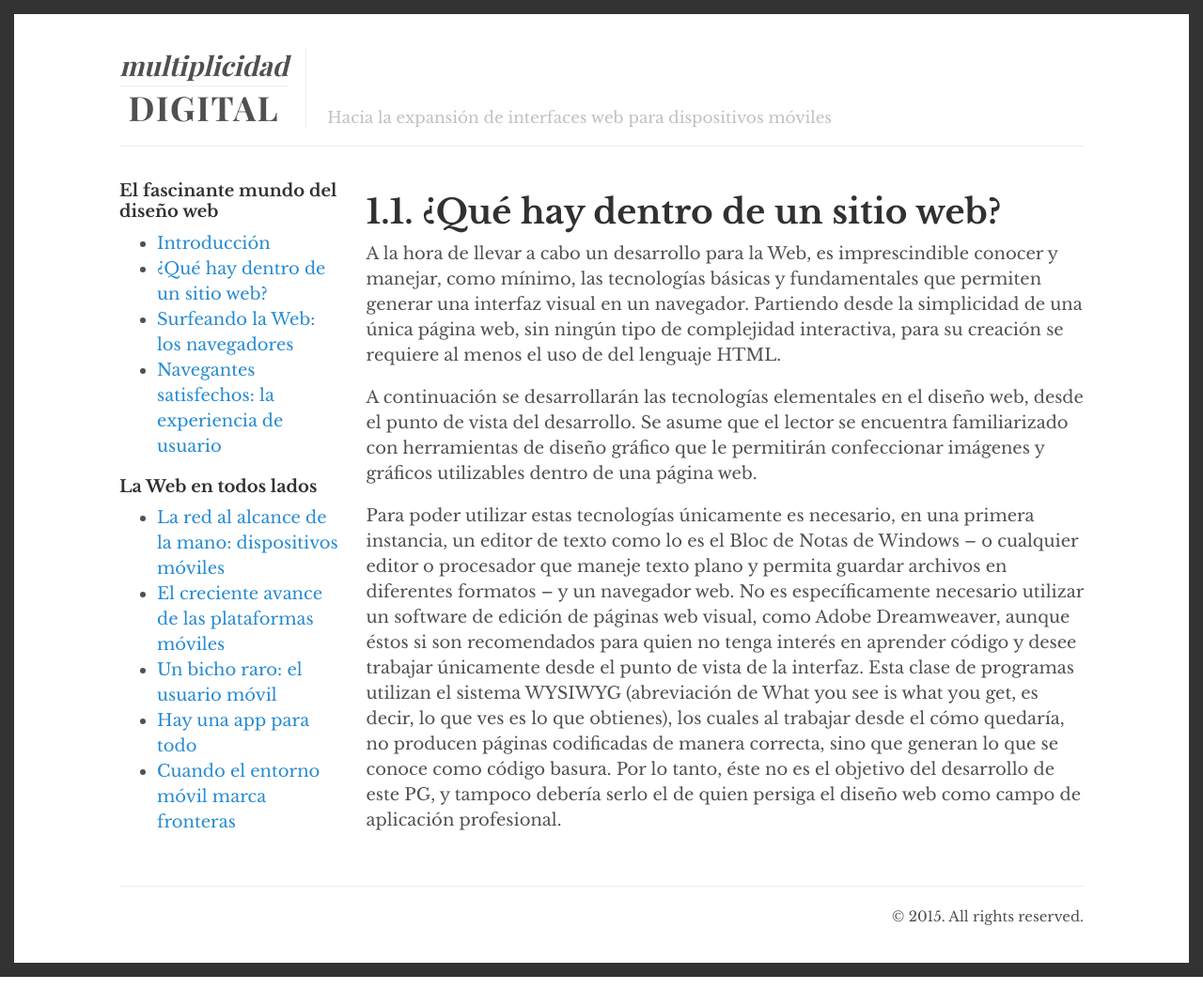
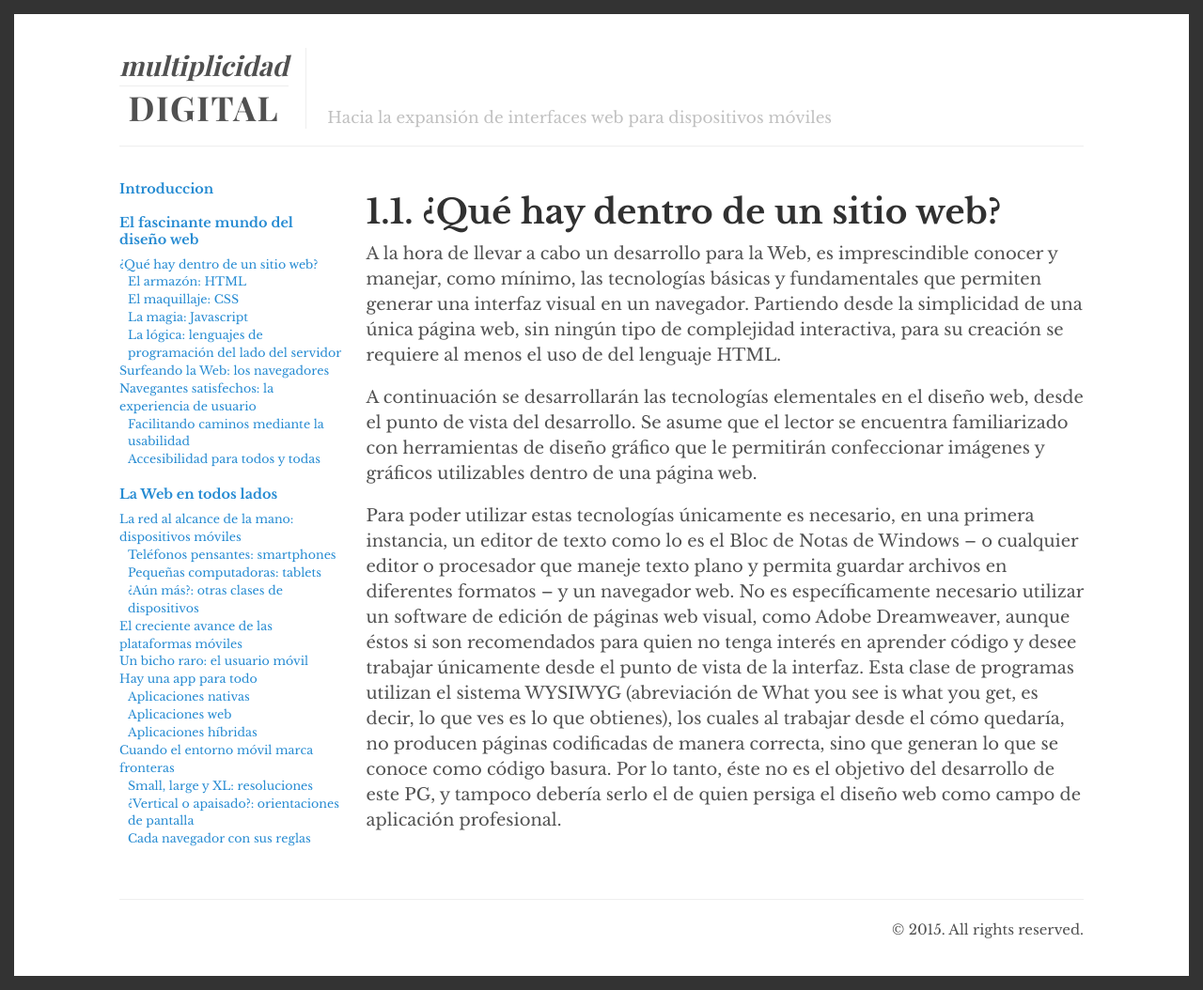
Before and after one commit to amireynoso/multiplicidad, a Jekyll site: the page built from _capitulos/fascinante-mundo/que-hay-dentro/index.md, in a window 1280 px wide. Shown: the whole page at 94% size. Built offline with Jekyll 4.4.1, drawn with Linux system fonts in a browser that asks for light colours; some web fonts are replaced.

Commit message:
Estructura de niveles

```diff
--- /dev/null
+++ b/_capitulos/fascinante-mundo/que-hay-dentro/index.md
@@ -0,0 +1,11 @@
+---
+layout: capitulo
+title: "1.1. ¿Qué hay dentro de un sitio web?"
+permalink: fascinante-mundo/que-hay-dentro/
+---
+
+A la hora de llevar a cabo un desarrollo para la Web, es imprescindible conocer y manejar, como mínimo, las tecnologías básicas y fundamentales que permiten generar una interfaz visual en un navegador. Partiendo desde la simplicidad de una única página web, sin ningún tipo de complejidad interactiva, para su creación se requiere al menos el uso de del lenguaje HTML.
+
+A continuación se desarrollarán las tecnologías elementales en el diseño web, desde el punto de vista del desarrollo. Se asume que el lector se encuentra familiarizado con herramientas de diseño gráfico que le permitirán confeccionar imágenes y gráficos utilizables dentro de una página web.
+
+Para poder utilizar estas tecnologías únicamente es necesario, en una primera instancia, un editor de texto como lo es el Bloc de Notas de Windows – o cualquier editor o procesador que maneje texto plano y permita guardar archivos en diferentes formatos – y un navegador web. No es específicamente necesario utilizar un software de edición de páginas web visual, como Adobe Dreamweaver, aunque éstos si son recomendados para quien no tenga interés en aprender código y desee trabajar únicamente desde el punto de vista de la interfaz. Esta clase de programas utilizan el sistema WYSIWYG (abreviación de What you see is what you get, es decir, lo que ves es lo que obtienes), los cuales al trabajar desde el cómo quedaría, no producen páginas codificadas de manera correcta, sino que generan lo que se conoce como código basura. Por lo tanto, éste no es el objetivo del desarrollo de este PG, y tampoco debería serlo el de quien persiga el diseño web como campo de aplicación profesional.
--- a/_data/sidebar.yml
+++ b/_data/sidebar.yml
@@ -1,8 +1,8 @@
+- title: "Introduccion"
+  url: introduccion
 - title: "El fascinante mundo del diseño web"
   url: fascinante-mundo
   subcaps:
-  - url: introduccion
-    title: "Introducción"
   - url: que-hay-dentro
     title: "¿Qué hay dentro de un sitio web?"
     subsubcaps:
@@ -23,7 +23,6 @@
         title: "Facilitando caminos mediante la usabilidad"
       - url: accesibilidad
         title: "Accesibilidad para todos y todas"
-
 - title: "La Web en todos lados"
   url: en-todos-lados
   subcaps:
--- a/_includes/aside.html
+++ b/_includes/aside.html
@@ -1,8 +1,10 @@
 <aside class="site-sidebar">
 
 {% for capitulo in site.data.sidebar %}
-    <h4>{{ capitulo.title }}</h4>
-    {% include subcaps.html items=capitulo.subcaps parent=capitulo.url %}
+    <h4><a href="{{ site.url }}/{{ capitulo.url }}">{{ capitulo.title }}</a></h4>
+    {% if capitulo.subcaps %}
+        {% include subcaps.html items=capitulo.subcaps parent=capitulo.url %}
+    {% endif %}
 {% endfor %}
 
 </aside>
--- a/_includes/subcaps.html
+++ b/_includes/subcaps.html
@@ -3,15 +3,25 @@
 
 <ul>
 {% for item in items %}
-  {% assign item_url = item.url %}
-
-  {% if item_url == page.url %}
+  {% if item.url == page.url %}
     {% assign c = "current" %}
   {% else %}
     {% assign c = "" %}
   {% endif %}
 
-  <li class="{{ c }}"><a href="{{ site.url }}/{{ parent }}/{{ item_url }}">{{ item.title }}</a></li>
+  <li class="{{ c }}"><a href="{{ site.url }}/{{ parent }}/{{ item.url }}">{{ item.title }}</a></li>
+  {% if item.subsubcaps %}
+    <ul>
+    {% for subitem in item.subsubcaps %}
+      {% if subitem.url == page.url %}
+        {% assign sc = "current" %}
+      {% else %}
+        {% assign sc = "" %}
+      {% endif %}
+      <li class="{{ sc }}"><a href="{{ site.url }}/{{ parent }}/{{ item.url }}/{{ subitem.url }}">{{ subitem.title }}</a></li>
+    {% endfor %}
+    </ul>
+  {% endif %}
 
 {% endfor %}
 </ul>
--- a/css/main.scss
+++ b/css/main.scss
@@ -187,3 +187,27 @@ border-bottom: $border;
 	font-size: 2rem;
 	letter-spacing: .1rem;
 }
+
+// Sidebar
+// -----------------------------------------------------
+
+.site-sidebar {
+  font-size: .7rem;
+
+  h4 {
+    font-size: .8rem;
+  }
+
+  ul {
+    list-style: none;
+  }
+
+  > ul {
+    padding-left: 0;
+
+    > ul {
+      padding-left: .5rem;
+      margin-bottom: 0;
+    }
+  }
+}
```
Also changed, not shown: _capitulos/fascinante-mundo/index.md (renamed from _capitulos/fascinante-mundo/introduccion.md, +1 -0 lines), _capitulos/fascinante-mundo/que-hay-dentro/armazon.md (renamed from _capitulos/fascinante-mundo/que-hay-dentro.md).
